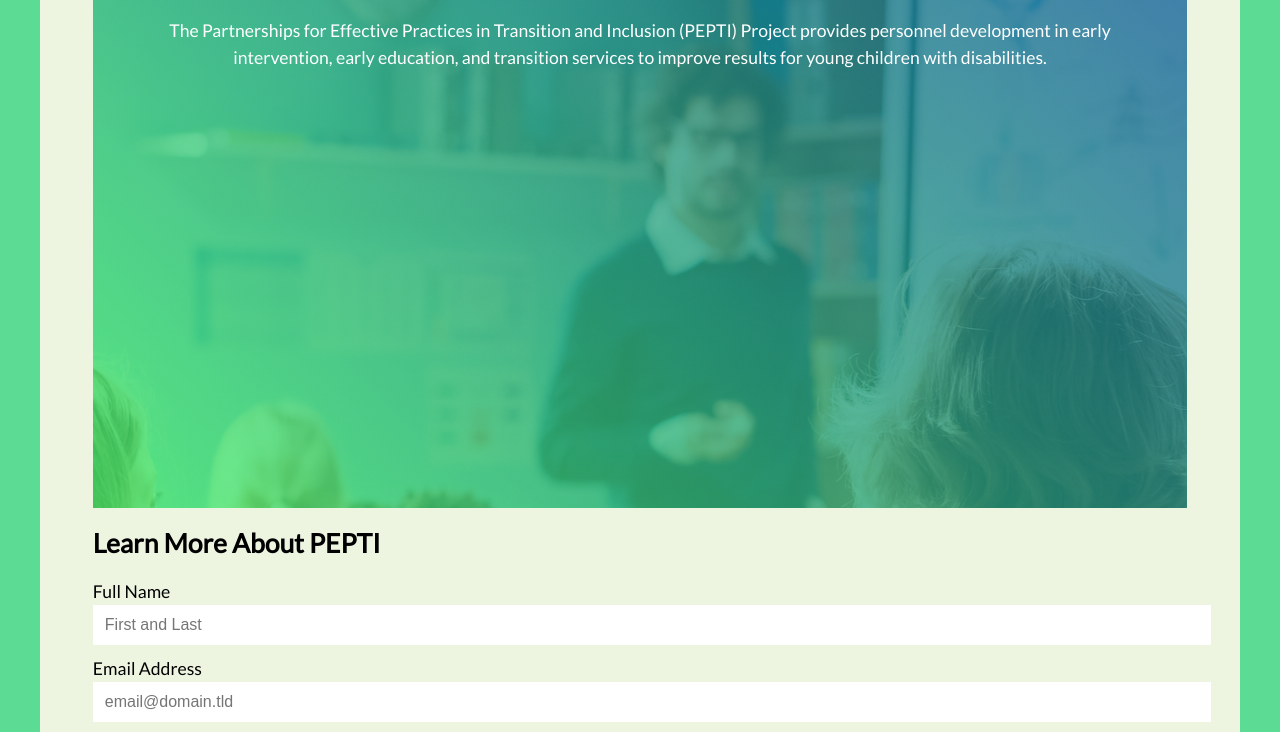
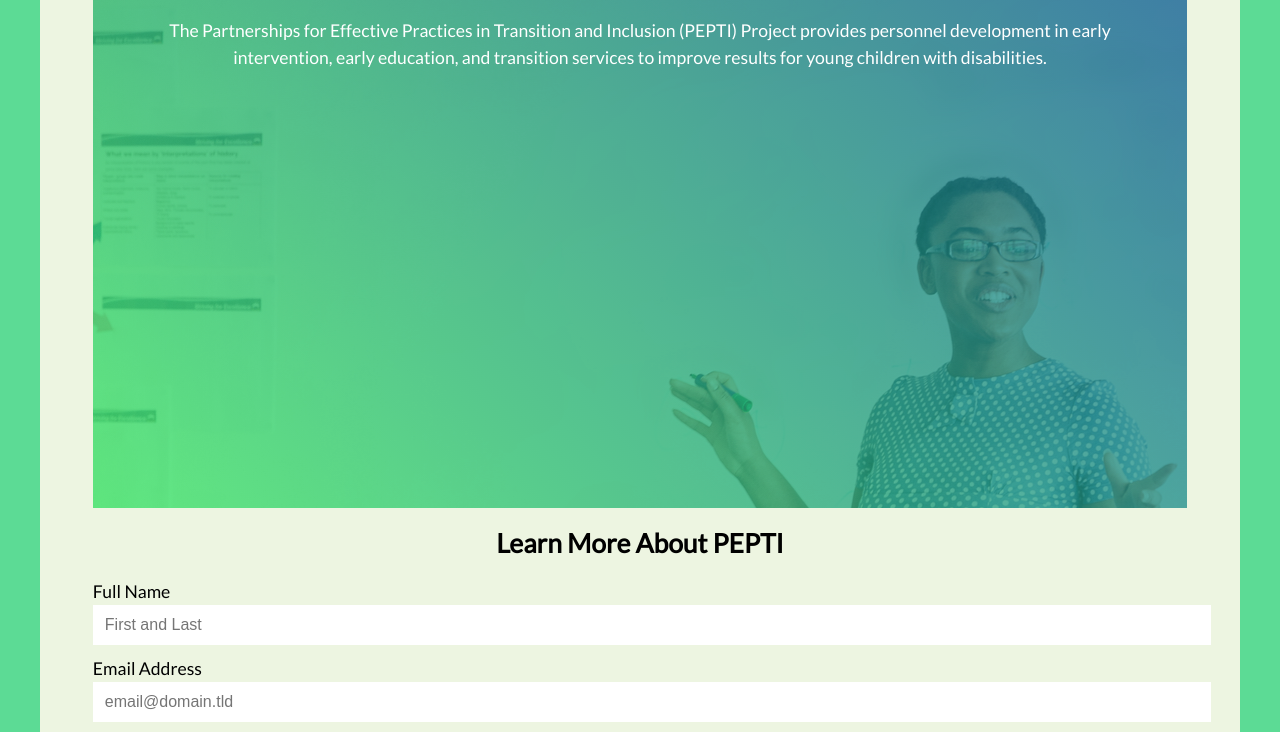
Before and after one commit to dottomm/PEPTI-HTML, a plain HTML site: page index.html in a window 1280 px wide. Shown: the part 242-974 px from the top of the page. Drawn offline with Linux system fonts and the light colour scheme.

Commit message:
edits to images

```diff
--- a/css/style.css
+++ b/css/style.css
@@ -102,6 +102,9 @@ h2 {
         display: flex;
         flex-direction: column;
       }
+      .form h2{
+        text-align: center;
+      }
 
       .form label{
         font-family: LatoRegular;
@@ -149,7 +152,7 @@ box-sizing: border-box;
 background-image:
     linear-gradient(45deg,
         rgba(66, 245, 105, 0.75),
-        rgba(8,83,156, 0.75)), url('../images/classroom.jpg');
+        rgba(8,83,156, 0.75)), url('../images/AR_Guides_Instruction.jpg');
     width: 100%;
     height: 680px;
     text-align: center;
--- a/index.html
+++ b/index.html
@@ -57,13 +57,14 @@
                       <!-- your other form fields go here -->
                       <button type="submit" class="btn btn-primary"> Contact Us</button>
                     </form>
-
+                 </div>
 
         </section>
 	</main>
 
 	<footer>
 		<p>&copy; 2023 PEPTI. All rights reserved.</p>
+        <p>The contents of this document were developed through  a federally funded State Personnel Development Grant (SPDG), provided from the U.S. Department of Education, Office of Special Education Projects, Part D of the Individuals with Disabilities Education Act (IDEA), #H322A220004, Project Officer sunyoung.Ahn@ed.gov. The SPDG funds are competitively awarded to the California Department of Education, Special Education Division and administered by the Napa County Office of Education – Research and Professional Development Center. The contents of this site do not necessarily represent the policy of the US Department of Education and no assumption of endorsement by the Federal government should be made.</p>
 
 	</footer>
 </body>
```
Also changed, not shown: images/AR_Guides_Instruction.jpg (added).
